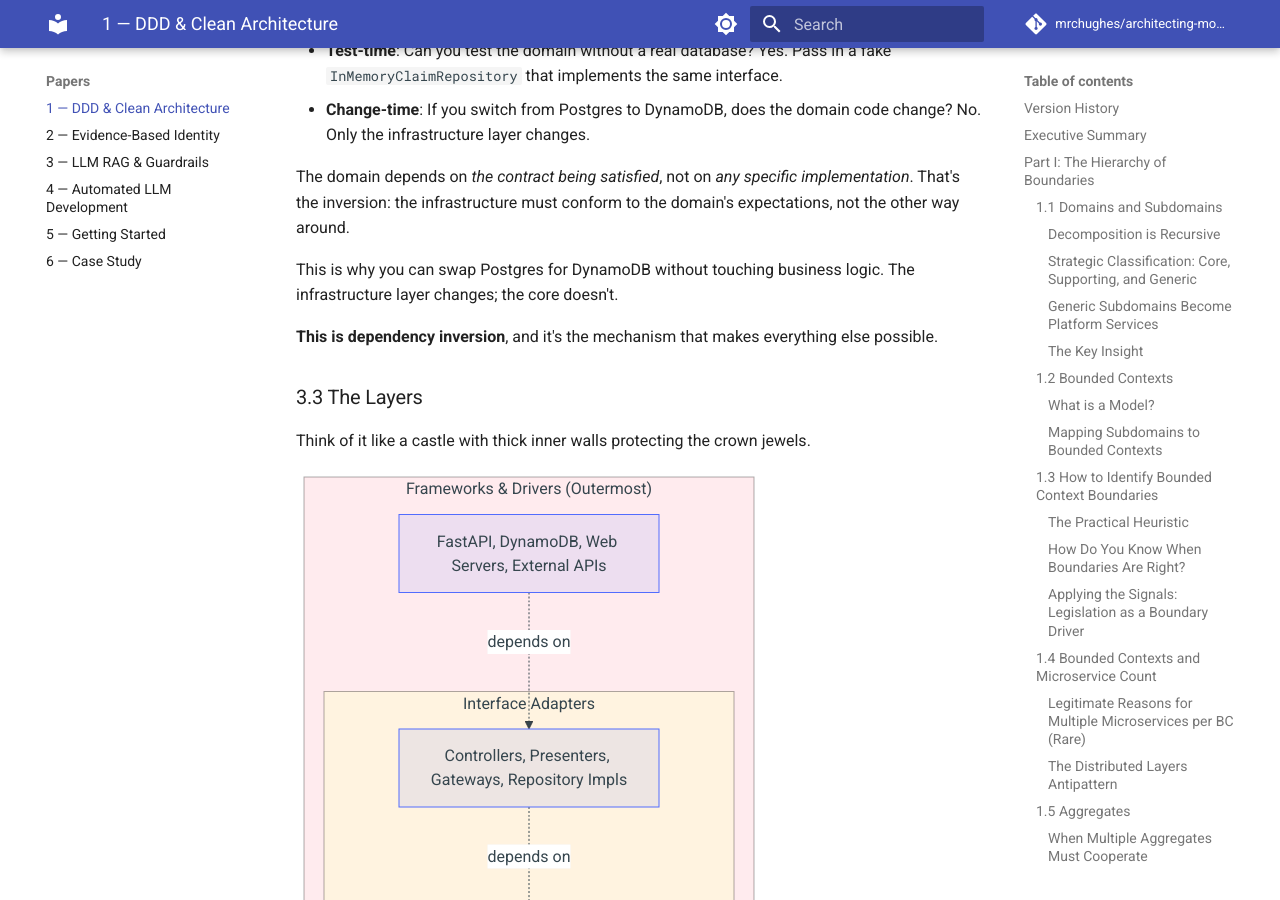
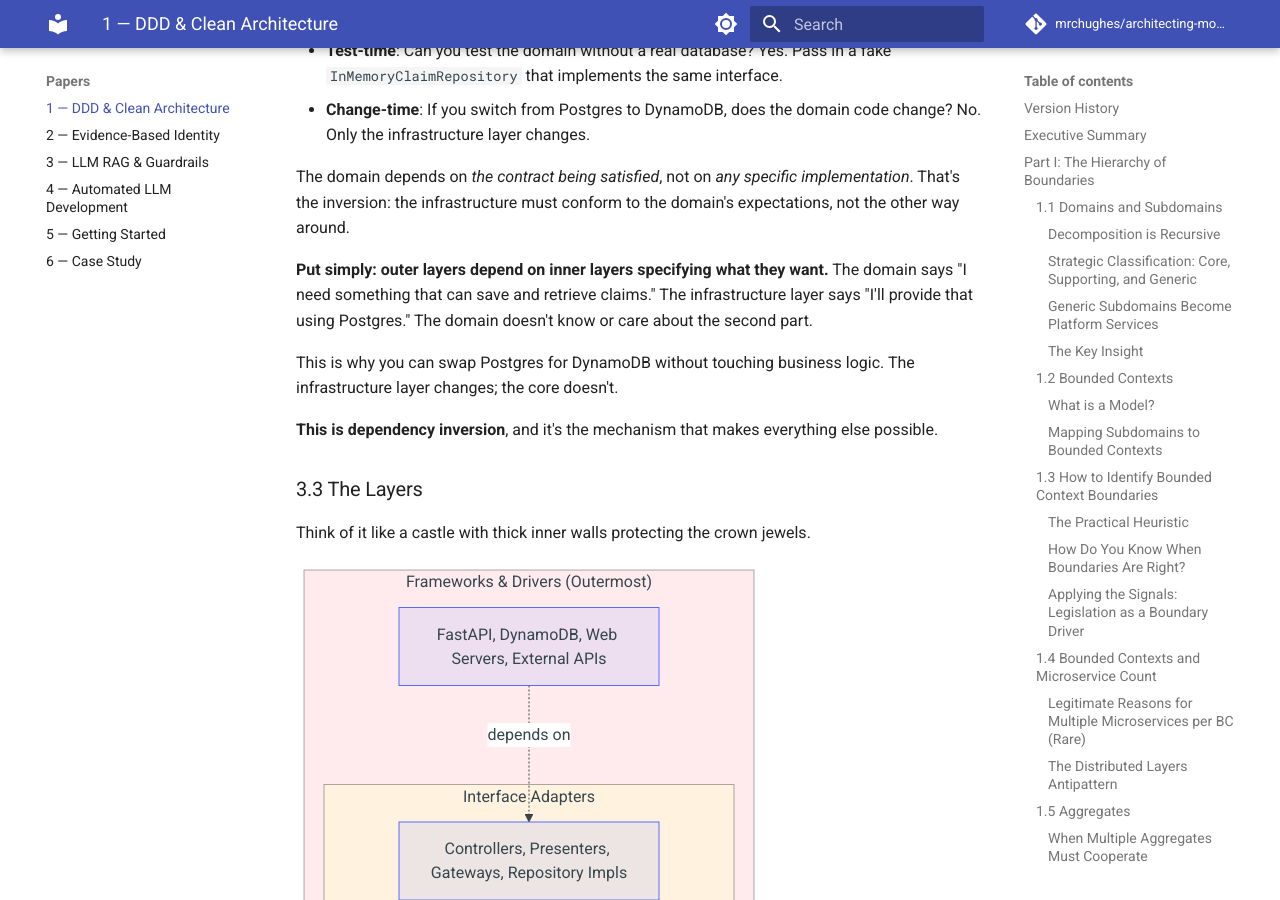
Before and after one commit to mrchughes/architecting-modern-government-services, an MkDocs documentation site: the page built from docs/Paper_1_DDD_Clean_Architecture.md, in a window 1280 px wide and 900 px high, scrolled down 24444 px. Built offline with MkDocs 1.6.1 and Material for MkDocs 9.7.7, drawn with Linux system fonts in a browser that asks for light colours; comment, search, counter and statistics services are not loaded.

Commit message:
Add clean summary: outer layers depend on inner layers specifying what they want
- Domain says 'I need X', infrastructure says 'I'll provide that using Y'
- Domain doesn't know or care about the second part

```diff
--- a/docs/Paper_1_DDD_Clean_Architecture.md
+++ b/docs/Paper_1_DDD_Clean_Architecture.md
@@ -753,6 +753,8 @@ The dependency flows *inward*: `PostgresClaimRepository` depends on `ClaimReposi
 
 The domain depends on *the contract being satisfied*, not on *any specific implementation*. That's the inversion: the infrastructure must conform to the domain's expectations, not the other way around.
 
+**Put simply: outer layers depend on inner layers specifying what they want.** The domain says "I need something that can save and retrieve claims." The infrastructure layer says "I'll provide that using Postgres." The domain doesn't know or care about the second part.
+
 This is why you can swap Postgres for DynamoDB without touching business logic. The infrastructure layer changes; the core doesn't.
 
 **This is dependency inversion**, and it's the mechanism that makes everything else possible.
```
Also changed, not shown: Paper_1_DDD_Clean_Architecture.md (+2 -0 lines).
